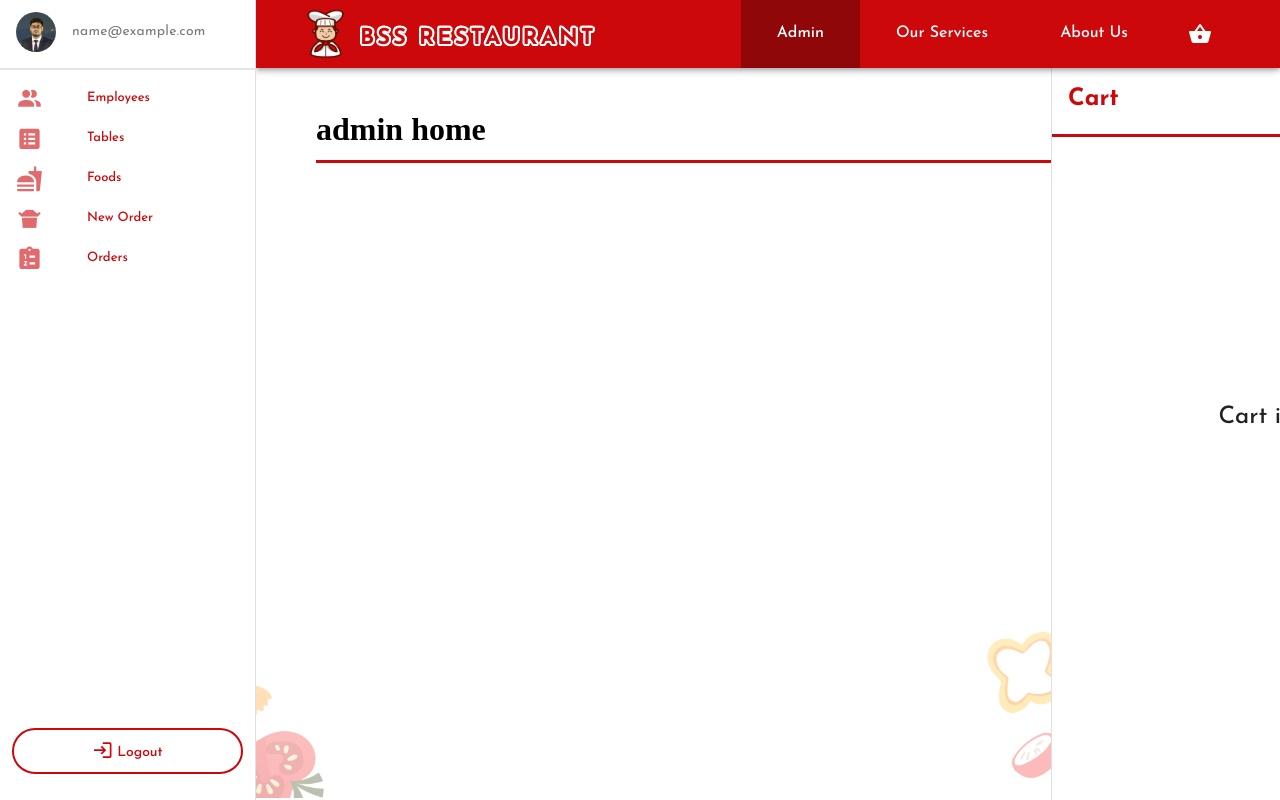
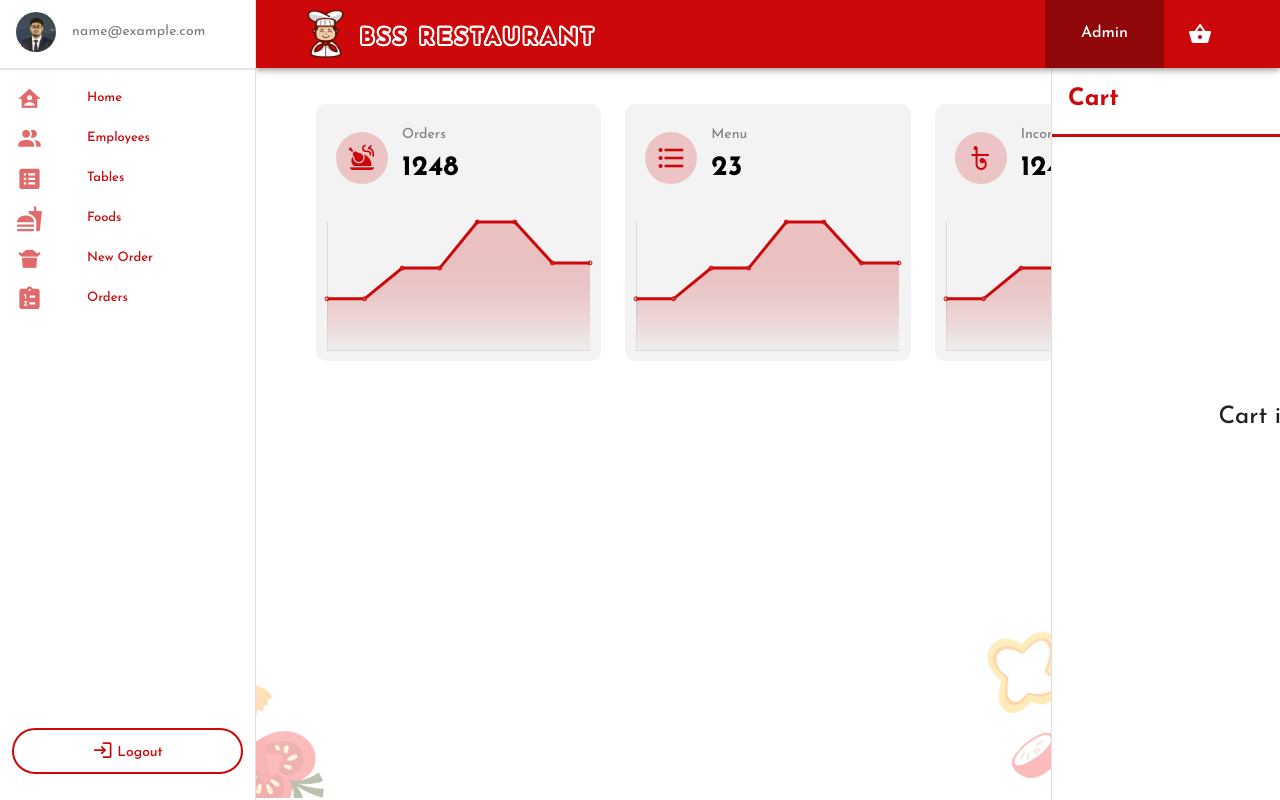
Before and after one commit to ishtiyak98/restaurant-project, a Vue app: page /admin in a window 1280 px wide. Built offline with nearby package versions, Linux system fonts and the light colour scheme; sample sign-in values are in the browser's storage; a web font is replaced by a local one; what vue-toast-notification would draw is missing.

Commit message:
line chart added

```diff
--- a/package.json
+++ b/package.json
@@ -11,12 +11,14 @@
   },
   "dependencies": {
     "axios": "^1.4.0",
+    "chart.js": "^4.4.1",
     "epic-spinners": "^2.0.0",
     "floating-vue": "^2.0.0-beta.24",
     "gsap": "^3.12.2",
     "sass": "^1.64.1",
     "sweetalert2": "^11.7.20",
     "vue": "^3.3.4",
+    "vue-chartjs": "^5.3.0",
     "vue-router": "^4.2.4",
     "vue-toast-notification": "^3.1.1",
     "vuetify": "^3.3.10",
--- /dev/null
+++ b/src/components/AreaLineChart.vue
@@ -0,0 +1,92 @@
+<template>
+  <div class="line-chart">
+    <div class="details">
+      <div>
+        <v-icon class="icon" size="32" :icon="data.icon"></v-icon>
+      </div>
+      <div class="content">
+        <p>{{ data.name }}</p>
+        <h4>{{ data.stat }}</h4>
+      </div>
+    </div>
+    <div class="chart">
+      <Line :data="data.chartData" :options="data.options" />
+    </div>
+  </div>
+</template>
+
+<script>
+import {
+  Chart as ChartJS,
+  CategoryScale,
+  LinearScale,
+  PointElement,
+  LineElement,
+  Title,
+  Tooltip,
+  Legend,
+  Filler
+} from 'chart.js'
+
+import { Line } from 'vue-chartjs'
+
+ChartJS.register(
+  CategoryScale,
+  LinearScale,
+  PointElement,
+  LineElement,
+  Title,
+  Tooltip,
+  Legend,
+  Filler
+)
+
+export default {
+  name: 'areaLineChart',
+  props: ['data'],
+  components: {
+    // eslint-disable-next-line vue/no-reserved-component-names
+    Line
+  },
+  data() {
+    return {}
+  }
+}
+</script>
+
+<style lang="scss" scoped>
+@import '../assets/config';
+@import '../assets/responsive';
+.line-chart {
+  background-color: rgba(234, 234, 234, 0.549);
+  backdrop-filter: blur(10px);
+  border-radius: 10px;
+  .details {
+    display: flex;
+    align-items: center;
+    gap: 14px;
+    padding: 20px;
+    .icon {
+      color: $primary;
+      background-color: rgba(204, 8, 11, 0.2);
+      padding: 26px;
+      border-radius: 100%;
+    }
+
+    .content {
+      p {
+        font-size: 14px;
+        color: rgb(130, 130, 130);
+        text-transform: capitalize;
+      }
+      h4 {
+        font-size: 28px;
+      }
+    }
+  }
+
+  .chart {
+    padding: 0px 0px;
+  }
+}
+</style>
--- a/src/components/TopNavbar.vue
+++ b/src/components/TopNavbar.vue
@@ -12,8 +12,8 @@
       <div class="d-flex align-center">
         <div class="link-container">
           <RouterLink class="nav-link" to="/admin">Admin</RouterLink>
-          <RouterLink class="nav-link" to="/services">Our Services</RouterLink>
-          <RouterLink class="nav-link" to="/about">About Us</RouterLink>
+          <!-- <RouterLink class="nav-link" to="/services">Our Services</RouterLink>
+          <RouterLink class="nav-link" to="/about">About Us</RouterLink> -->
         </div>
         <div class="cart-icon-container">
           <div v-if="getMyCart?.items?.length > 0" class="cart-counter">
--- a/src/router/index.js
+++ b/src/router/index.js
@@ -24,7 +24,7 @@ const router = createRouter({
       children: [
         {
           path: '',
-          name: 'admin',
+          name: 'adminHome',
           component: () => import('../views/Admin/AdminHome.vue')
         },
         {
--- a/src/views/Admin/AdminHome.vue
+++ b/src/views/Admin/AdminHome.vue
@@ -1,15 +1,122 @@
 <template>
-    <div>
-        <h2 class="heading-font">admin home</h2>
+  <div>
+    <div class="line-chart-container">
+      <v-row>
+        <v-col cols="12" xs="12" sm="6" lg="4">
+          <AreaLineChart
+            :data="{
+              name: 'orders',
+              stat: '1248',
+              icon: 'mdi-food-turkey',
+              chartData: chartData,
+              options: options
+            }"
+          ></AreaLineChart>
+        </v-col>
+        <v-col cols="12" xs="12" sm="6" lg="4">
+          <AreaLineChart
+            :data="{
+              name: 'menu',
+              stat: '23',
+              icon: 'mdi-format-list-bulleted',
+              chartData: chartData,
+              options: options
+            }"
+          ></AreaLineChart>
+        </v-col>
+        <v-col cols="12" xs="12" sm="6" lg="4">
+          <AreaLineChart
+            :data="{
+              name: 'income',
+              stat: '1248',
+              icon: 'mdi-currency-bdt',
+              chartData: chartData,
+              options: options
+            }"
+          ></AreaLineChart>
+        </v-col>
+      </v-row>
     </div>
+  </div>
 </template>
 
 <script>
-    export default {
+import AreaLineChart from '../../components/AreaLineChart.vue'
 
+export default {
+  components: { AreaLineChart },
+  data() {
+    return {
+      chartData: {
+        labels: ['', '', '', '', '', '', '', ''],
+        datasets: [
+          {
+            label: '',
+            data: [20, 20, 32, 32, 50, 50, 34, 34],
+            //backgroundColor: 'rgba(204, 8, 11, 0.2)',
+            backgroundColor: (context) => {
+              const bgColor = ['rgba(204, 8, 11, 0.2)', 'rgba(234, 234, 234, 0.549)']
+              if (!context.chart.chartArea) {
+                return
+              }
+              const {
+                ctx,
+                chartArea: { top, bottom }
+              } = context.chart
+              const gradBG = ctx.createLinearGradient(0, top, 0, bottom)
+              gradBG.addColorStop(0, bgColor[0])
+              gradBG.addColorStop(1, bgColor[1])
+              return gradBG
+            },
+            fill: 'start',
+            borderColor: 'rgba(204, 8, 11, 1)',
+            pointStyle: 'circle',
+            pointRadius: 2,
+            pointHoverRadius: 10,
+            tension: 0
+          }
+        ]
+      },
+      options: {
+        responsive: true,
+        maintainAspectRatio: false,
+        layout: {
+          padding: 0
+        },
+        scales: {
+          y: {
+            min: 0,
+            ticks: {
+              display: false
+            },
+            grid: {
+              display: false,
+              drawTicks: false,
+              drawBorder: false,
+              drawOnChartArea: false
+            }
+          },
+          x: {
+            ticks: {
+              display: false
+            },
+            grid: {
+              display: false,
+              drawTicks: false,
+              drawBorder: false,
+              drawOnChartArea: false
+            }
+          }
+        },
+        plugins: {
+          legend: {
+            display: false
+          }
+        }
+      }
     }
+  }
+}
 </script>
 
-<style lang="scss" scoped>
-
-</style>
+<style lang="scss" scoped></style>
--- a/src/views/Admin/AllTableList.vue
+++ b/src/views/Admin/AllTableList.vue
@@ -130,7 +130,6 @@
 <script>
 import { mapActions, mapGetters } from 'vuex'
 import { imageUrl } from '../../constants/config'
-import CustomDialog from '../../components/CustomDialog.vue'
 import ApiCall from '../../api/apiInterface'
 import store from '../../store'
 import Swal from 'sweetalert2'
--- a/src/views/AdminView.vue
+++ b/src/views/AdminView.vue
@@ -17,14 +17,14 @@
           <div class="sidebar-item-container">
             <div class="sidebar-link-container">
               <v-list density="compact" nav>
-                <!-- <RouterLink class="side-list-link" to="/admin">
+                <RouterLink class="side-list-link" to="/admin">
                   <v-list-item
                     class="side-list-item"
                     prepend-icon="mdi-home-account"
                     title="Home"
                     value="adminHome"
                   ></v-list-item>
-                </RouterLink> -->
+                </RouterLink>
                 <RouterLink class="side-list-link" to="/employees">
                   <v-list-item
                     class="side-list-item"
--- a/src/views/LoginView.vue
+++ b/src/views/LoginView.vue
@@ -123,14 +123,14 @@ export default {
     async submitLoginInfo() {
       await this.loginUser(this.user)
 
-      this.$router.push({ name: 'allEmployees' })
+      this.$router.push({ name: 'adminHome' })
     }
   },
   mounted() {
     console.log('mounted')
     let currentUser = this.getCurrentUser
     if (currentUser) {
-      this.$router.push({ path: '/employees' })
+      this.$router.push({ name: 'adminHome' })
     }
   }
 }
```
Also changed, not shown: 1 other file (tests, documents, lock files or other folders).
